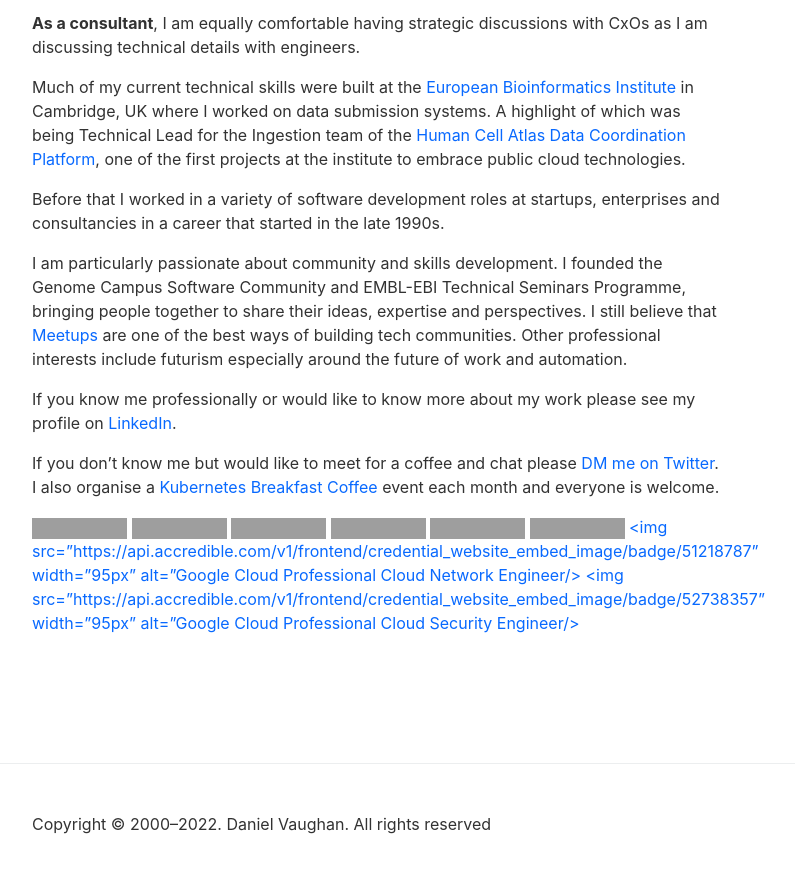
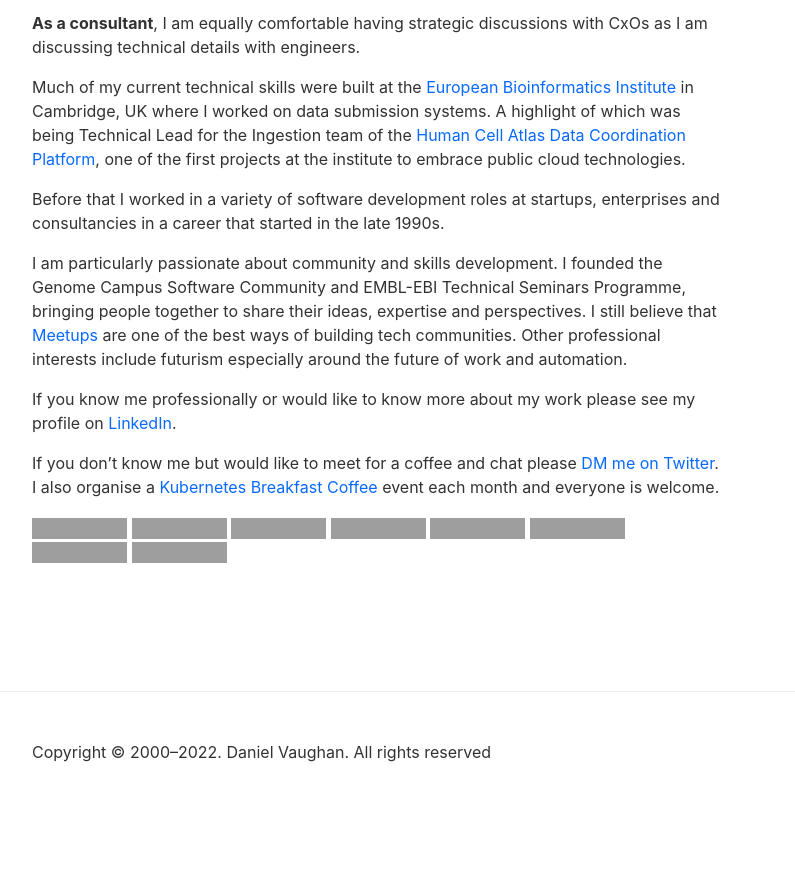
Before and after one commit to danielvaughan/danielvaughan.github.io, a Jekyll site: the page built from index.md, in a window 1280 px wide and 900 px high, scrolled down 1263 px. Shown: the top 873 px of the window, without its empty margins (263-1058 px from the left). Built offline with Jekyll 4.4.1, drawn with Linux system fonts in a browser that asks for light colours; comment, search, counter and statistics services are not loaded; after the commit the page ends 2091 px from its top, so only the background shows below that; grey boxes are pictures that could not be loaded.

```diff
--- a/index.md
+++ b/index.md
@@ -36,8 +36,8 @@
 <a href="https://www.credential.net/10db7e45-3a2a-4aa7-9cb2-0deac907899a"><img src="https://api.accredible.com/v1/frontend/credential_website_embed_image/badge/13638290" width="95px" alt="Google Cloud Professional Cloud Architect"/></a>
 <a href="https://www.credential.net/dd5718b0-fbb3-4079-9b43-1078dd05b785"><img src="https://api.accredible.com/v1/frontend/credential_website_embed_image/badge/40381766" width="95px" alt="Google Cloud Professional Data Engineer"/></a>
 <a href="https://www.credential.net/83d6b919-8fa0-4bbd-9485-ea4b02ae7d4c"><img src="https://api.accredible.com/v1/frontend/credential_website_embed_image/badge/40814275" width="95px" alt="Google Cloud Professional Cloud Developer"/></a>
-<a href="https://www.credential.net/6afa3a40-e503-4be5-8094-e1a79ef29967"><img src="https://api.accredible.com/v1/frontend/credential_website_embed_image/badge/51218787" width="95px" alt="Google Cloud Professional Cloud Network Engineer/></a>
-<a href="https://www.credential.net/39fffc7d-767d-49d9-8137-7c7b7d8eb93b"><img src="https://api.accredible.com/v1/frontend/credential_website_embed_image/badge/52738357" width="95px" alt="Google Cloud Professional Cloud Security Engineer/></a>
+<a href="https://www.credential.net/6afa3a40-e503-4be5-8094-e1a79ef29967"><img src="https://api.accredible.com/v1/frontend/credential_website_embed_image/badge/51218787" width="95px" alt="Google Cloud Professional Cloud Network Engineer"/></a>
+<a href="https://www.credential.net/39fffc7d-767d-49d9-8137-7c7b7d8eb93b"><img src="https://api.accredible.com/v1/frontend/credential_website_embed_image/badge/52738357" width="95px" alt="Google Cloud Professional Cloud Security Engineer"/></a>
 
 <br/><br/>
 <!--
```
